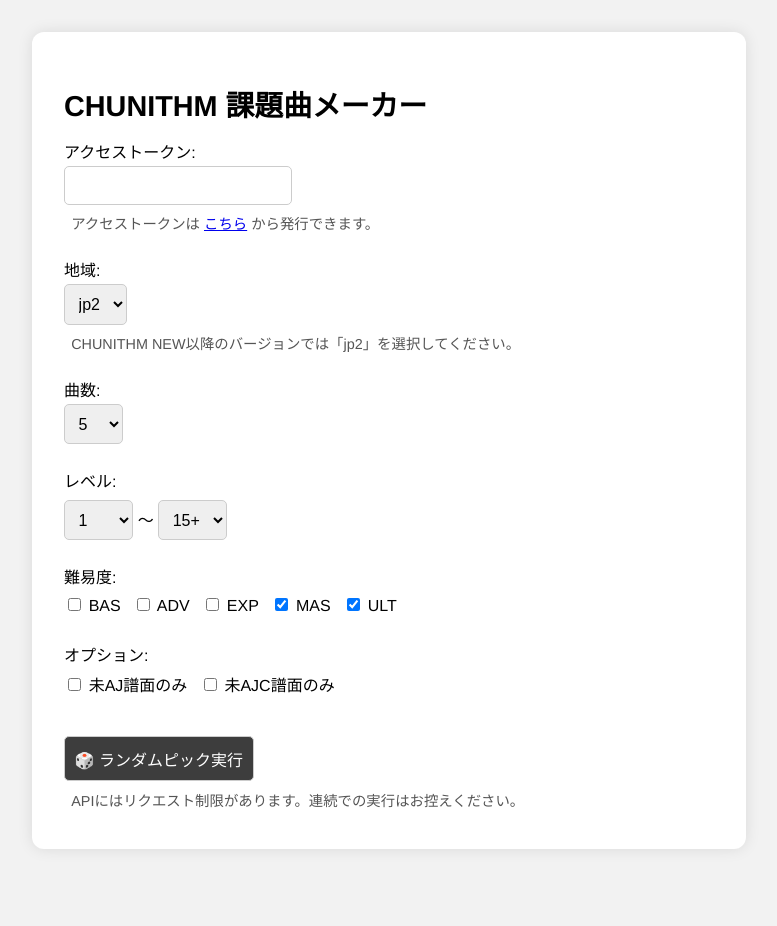
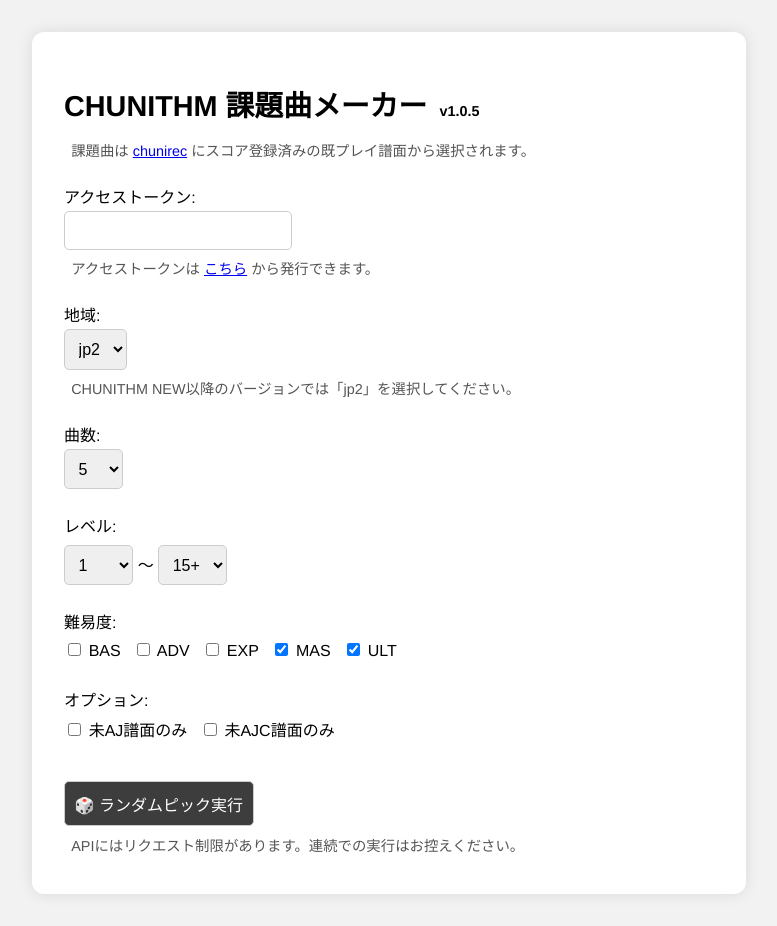
Before and after one commit to punipu2/chunithm-random-picker, a plain HTML site: page index.html in a window 1280 px wide. Shown: the whole page, without its empty margins (251-1028 px from the left). Before the commit the page ends 881 px from the top, so only its background shows below. Drawn offline with Linux system fonts and the light colour scheme.

Commit message:
add version

```diff
--- a/index.html
+++ b/index.html
@@ -12,6 +12,7 @@
     input[type="checkbox"] { width: auto; margin-right: 0.2em; }
     button { background-color: #3d3d3d; color: white; cursor: pointer; margin-top: 0.8em; }
     button:hover { background-color: #555555; }
+    .version { font-size: 0.5em; margin-left: 0.3em; }
     .container { background: white; padding: 2em; border-radius: 12px; box-shadow: 0 0 15px rgba(0,0,0,0.1); max-width: 650px; margin: auto; }
     .section { margin-bottom: 1.5em; }
     .note { font-size: 0.9em; color: #555; margin: 0.5em; }
@@ -30,7 +31,15 @@
 </head>
 <body>
   <div class="container">
-    <h1>CHUNITHM 課題曲メーカー</h1>
+    <h1>CHUNITHM 課題曲メーカー <span class="version">v1.0.5</span></h1>
+
+    <div class="section">
+      <div class="note">
+        課題曲は
+        <a href="https://chunirec.net/" target="_blank">chunirec</a>
+        にスコア登録済みの既プレイ譜面から選択されます。
+      </div>
+    </div>
 
     <div class="section">
     <label>アクセストークン:</label>
```
